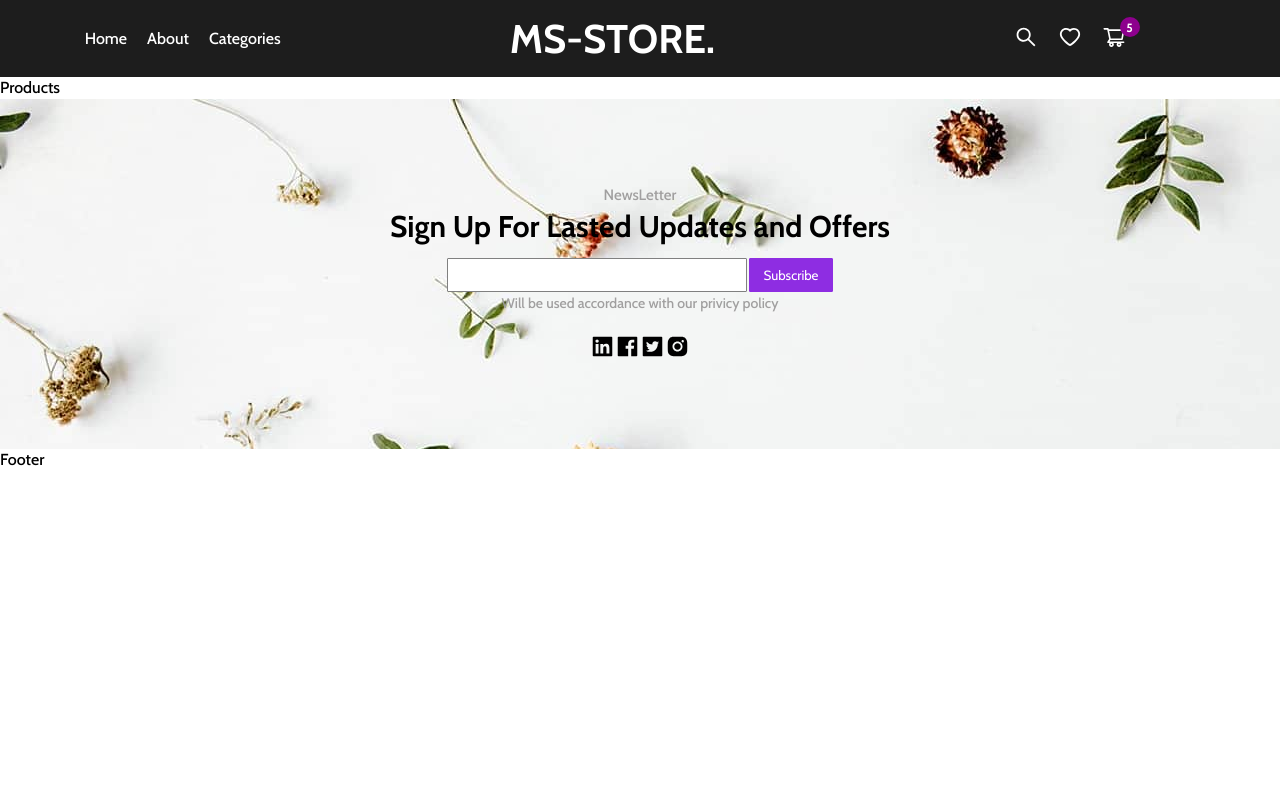
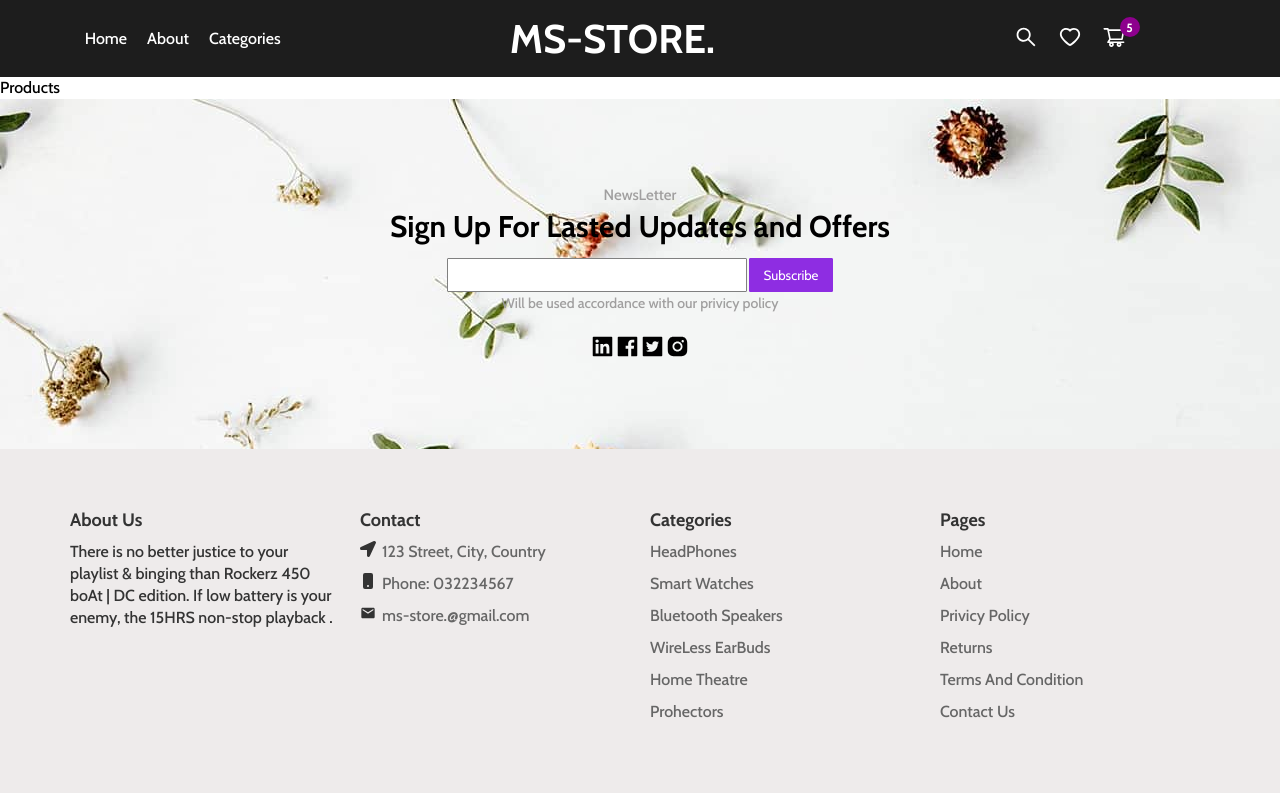
Before and after one commit to saad-ahmed006/ecommerce-project-reactjs-backend-use, a React (Vite) app in the folder client/: page /product/1 in a window 1280 px wide. Built offline with nearby package versions, Linux system fonts and the light colour scheme.

Commit message:
footer-component-add

```diff
--- a/client/src/components/Footer/Footer.jsx
+++ b/client/src/components/Footer/Footer.jsx
@@ -1,8 +1,54 @@
+import React from "react";
+import { FaLocationArrow } from 'react-icons/fa'
+import { BsFillPhoneFill } from 'react-icons/bs'
+import { MdEmail } from 'react-icons/md'
 import "./Footer.scss";
+
 const Footer = () => {
-    return(
+    return (
         <>
-    <div>Footer</div>
+            <footer class="footer">
+                <div class="container">
+                    <div class="footer-columns">
+                        <div class="footer-column">
+                            <h4>About Us</h4>
+                            <ul>
+                                <p>There is no better justice to your playlist & binging than Rockerz 450 boAt | DC edition. If low battery is your enemy, the 15HRS non-stop playback .</p>
+                            </ul>
+                        </div>
+                        <div class="footer-column">
+                            <h4>Contact</h4>
+                            <ul>
+                                <li><FaLocationArrow className="icon" /><a href="#">123 Street, City, Country</a></li>
+                                <li><BsFillPhoneFill className="icon"/><a href="#">Phone: 032234567</a></li>
+                                <li><MdEmail className="icon"/><a href="#">ms-store.@gmail.com</a></li>
+                            </ul>
+                        </div>
+                        <div class="footer-column">
+                            <h4>Categories</h4>
+                            <ul>
+                                <li><a href="#">HeadPhones</a></li>
+                                <li><a href="#">Smart Watches</a></li>
+                                <li><a href="#">Bluetooth Speakers</a></li>
+                                <li><a href="#">WireLess EarBuds</a></li>
+                                <li><a href="#">Home Theatre</a></li>
+                                <li><a href="#">Prohectors </a></li>
+                            </ul>
+                        </div>
+                        <div class="footer-column">
+                            <h4>Pages</h4>
+                            <ul>
+                                <li><a href="#">Home</a></li>
+                                <li><a href="#">About</a></li>
+                                <li><a href="#">Privicy Policy</a></li>
+                                <li><a href="#">Returns</a></li>
+                                <li><a href="#"> Terms And Condition</a></li>
+                                <li><a href="#">Contact Us</a></li>
+                            </ul>
+                        </div>
+                    </div>
+                </div>
+            </footer>
         </>
     )
 };
--- a/client/src/components/Footer/Footer.scss
+++ b/client/src/components/Footer/Footer.scss
@@ -1 +1,60 @@
-// @import "../../css-config/mixins.scss";
+@import "../../mixins.scss";
+
+.footer {
+    background-color: #eeebeb;
+    padding: 50px 0;
+
+    .container {
+        max-width: 1200px;
+        margin: 0 auto;
+        padding: 0 20px;
+
+        .footer-columns {
+            display: flex;
+            flex-wrap: wrap;
+            justify-content: space-between;
+
+            .footer-column {
+                flex-basis: 100%;
+                padding: 10px;
+                color: #333;
+
+
+                @include sm {
+                    flex-basis: 50%;
+                }
+
+                @include md {
+                    flex-basis: 25%;
+                }
+
+                .icon {
+                    margin-right: 6px;
+                }
+                h4 {
+                    font-size: 18px;
+                    margin-bottom: 10px;
+                }
+
+                ul {
+                    list-style-type: none;
+                    padding: 0;
+
+                    li {
+                        margin-bottom: 10px;
+
+                        a {
+                            color: #666;
+                            text-decoration: none;
+
+                            &:hover {
+                                color: #000;
+                                text-decoration: underline;
+                            }
+                        }
+                    }
+                }
+            }
+        }
+    }
+}
```
Also changed, not shown: client/src/assets/earbuds-prod-1.webp (added).
